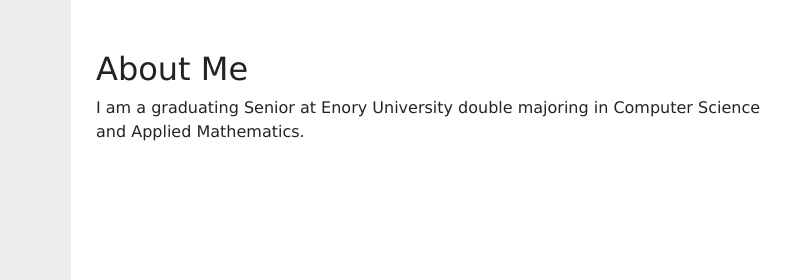
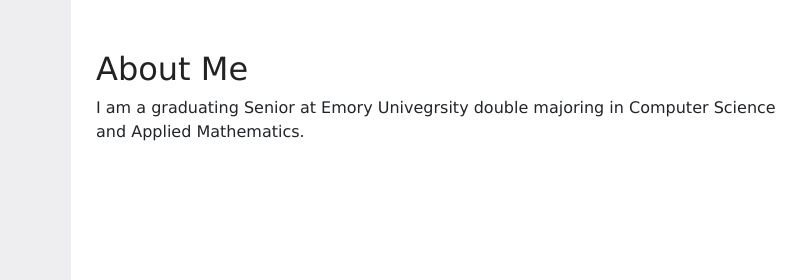
Before and after one commit to kevkev240/kevmqin, a plain HTML site: page index.html in a window 1280 px wide. Shown: the top 280 px of the page, 349-1155 px from the left. Drawn offline with nearby package versions, Linux system fonts and the light colour scheme; some icons are missing.

Commit message:
Update index.html

```diff
--- a/index.html
+++ b/index.html
@@ -37,7 +37,7 @@
       </div> -->
       <div id="about" class="pages">
         <h1>About Me</h1>
-        <p>I am a graduating Senior at Enory University double majoring in Computer Science and Applied Mathematics.</p>
+        <p>I am a graduating Senior at Emory Univegrsity double majoring in Computer Science and Applied Mathematics.</p>
       </div>
       <!-- <div id="projects" class="pages">
         <h1>Projects</h1>
```
